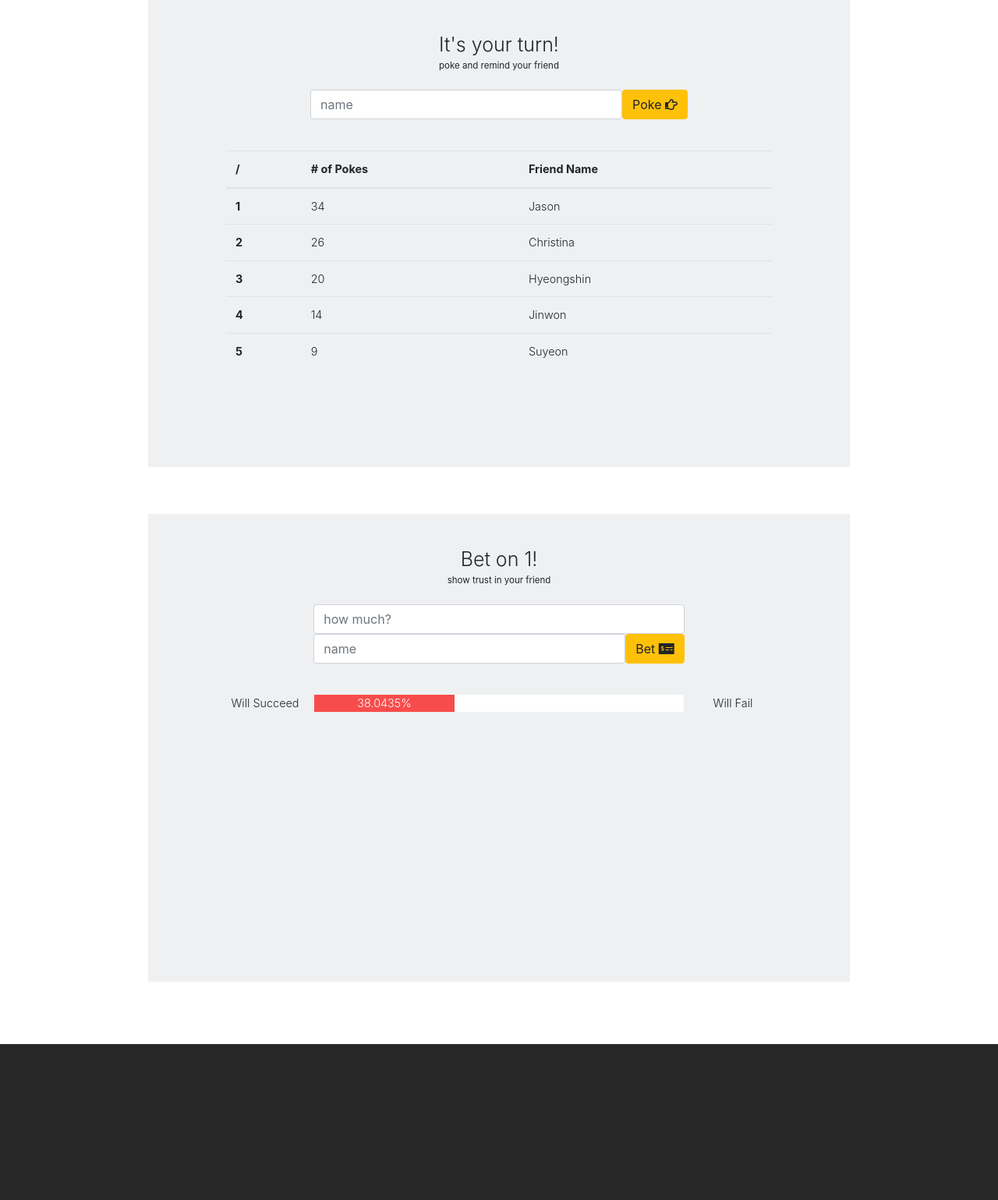
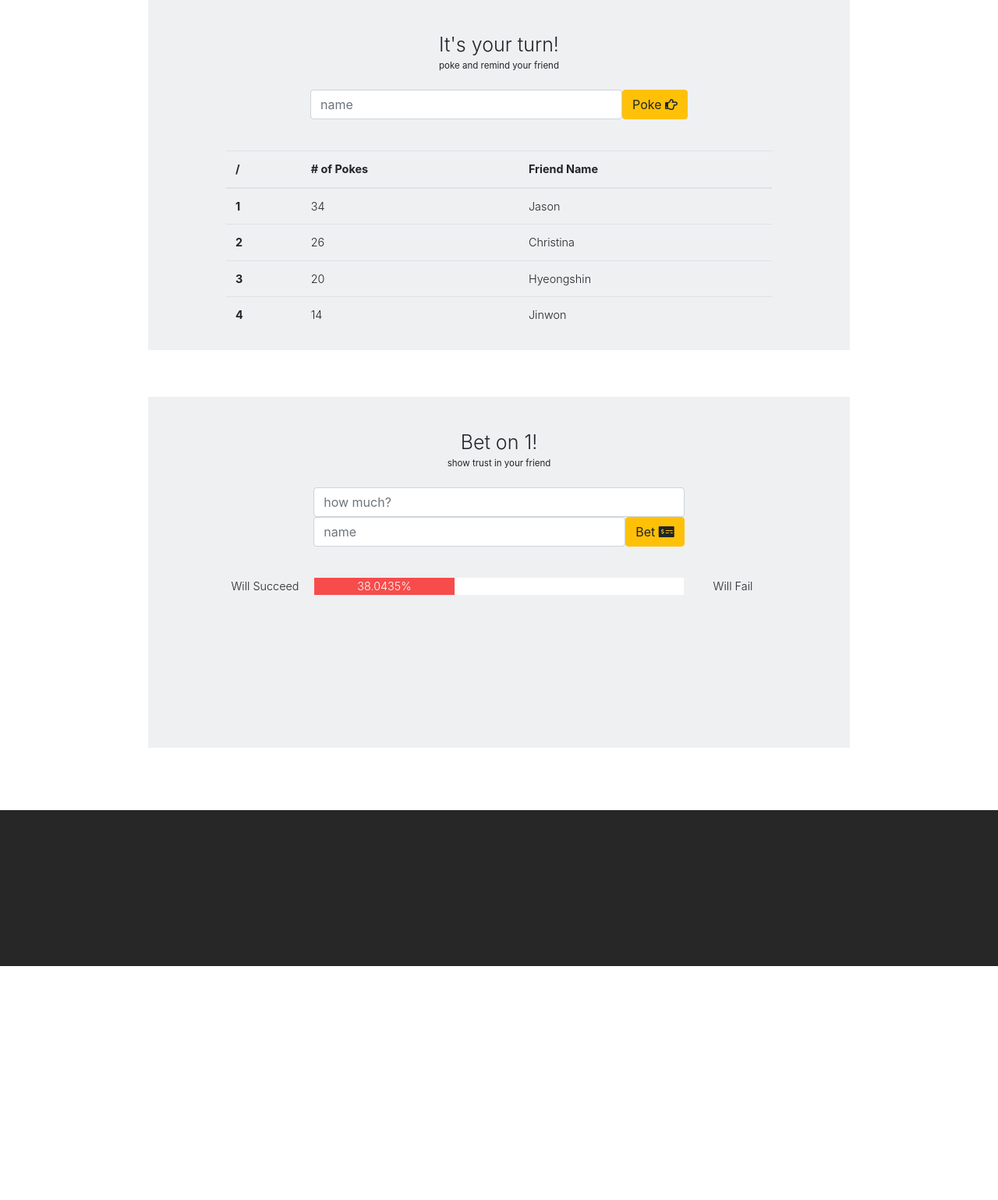
Before and after one commit to bhanghj3094/CS374-2019Spring, a Flask app: template templates/shared_page.html in a window 1280 px wide. Shown: the part 646-2185 px from the top of the page at 78% size. After the commit the page ends 1885 px from the top, so only its background shows below. Run offline with Flask 2, Linux system fonts and the light colour scheme; the template is opened without the code that fills it: most values are stand-ins (such as "Sample title", 1, 10 or a date in 2020); some libraries are stand-ins or nearby versions.

Commit message:
shared page height change

```diff
--- a/static/css/shared_page.css
+++ b/static/css/shared_page.css
@@ -227,17 +227,11 @@ img {
   align-self: center;
 
   width: 900px;
-  height: 600px;
+  height: 450px;
   margin-top: 60px;
   padding: 40px 100px;
 
   background-color: #eff0f1;
-}
-#betting {
-  height: 400px;
-}
-#betting {
-  height: 600px;
 }
 #poke {
   display: flex;
```
